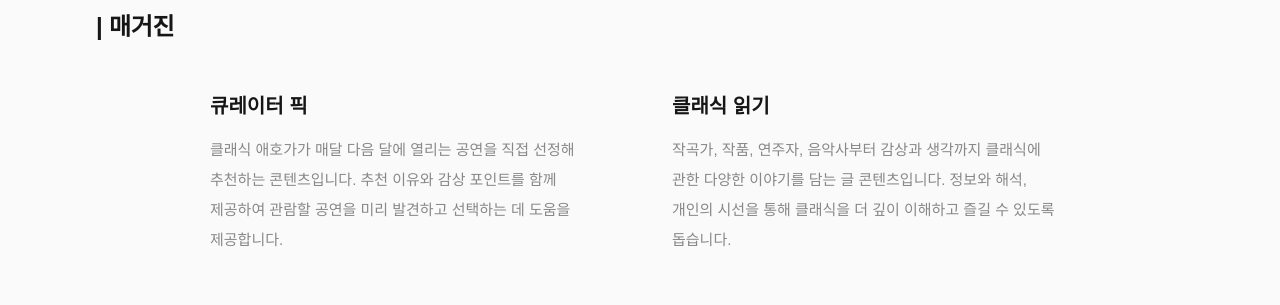
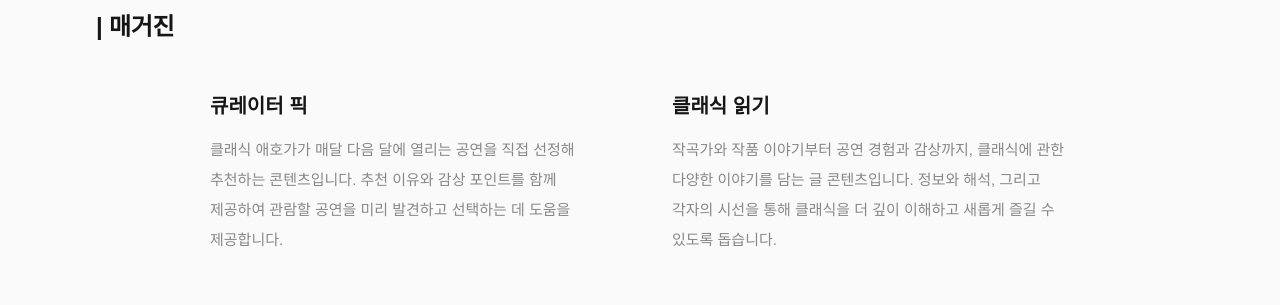
Before and after one commit to sohyerim-dev/Da-Capo, a React (Vite) app: page / in a window 1280 px wide. Shown: the part 2360-2665 px from the top of the page. Built offline with nearby package versions, Linux system fonts and the light colour scheme; no server answers; the database is empty; a web font is replaced by a local one.

Commit message:
클래식 읽기 소개 수정

```diff
--- a/src/components/ui/HomeMagazineSection.tsx
+++ b/src/components/ui/HomeMagazineSection.tsx
@@ -41,9 +41,10 @@ export default function HomeMagazineSection() {
           <div className="home-magazine__desc-block">
             <h3 className="home-magazine__desc-heading">클래식 읽기</h3>
             <p className="home-magazine__desc-text">
-              작곡가, 작품, 연주자, 음악사부터 감상과 생각까지 클래식에 관한
-              다양한 이야기를 담는 글 콘텐츠입니다. 정보와 해석, 개인의 시선을
-              통해 클래식을 더 깊이 이해하고 즐길 수 있도록 돕습니다.
+              작곡가와 작품 이야기부터 공연 경험과 감상까지, 클래식에 관한
+              다양한 이야기를 담는 글 콘텐츠입니다. 정보와 해석, 그리고 각자의
+              시선을 통해 클래식을 더 깊이 이해하고 새롭게 즐길 수 있도록
+              돕습니다.
             </p>
           </div>
         </div>
```
